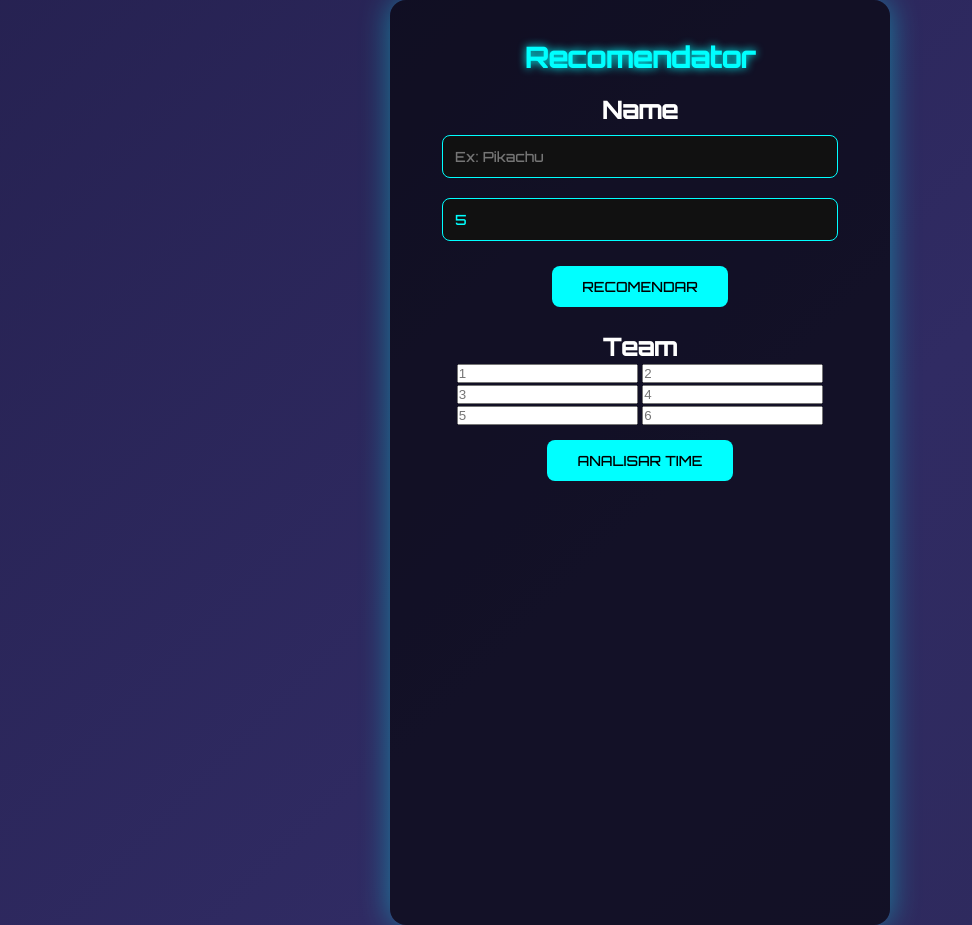
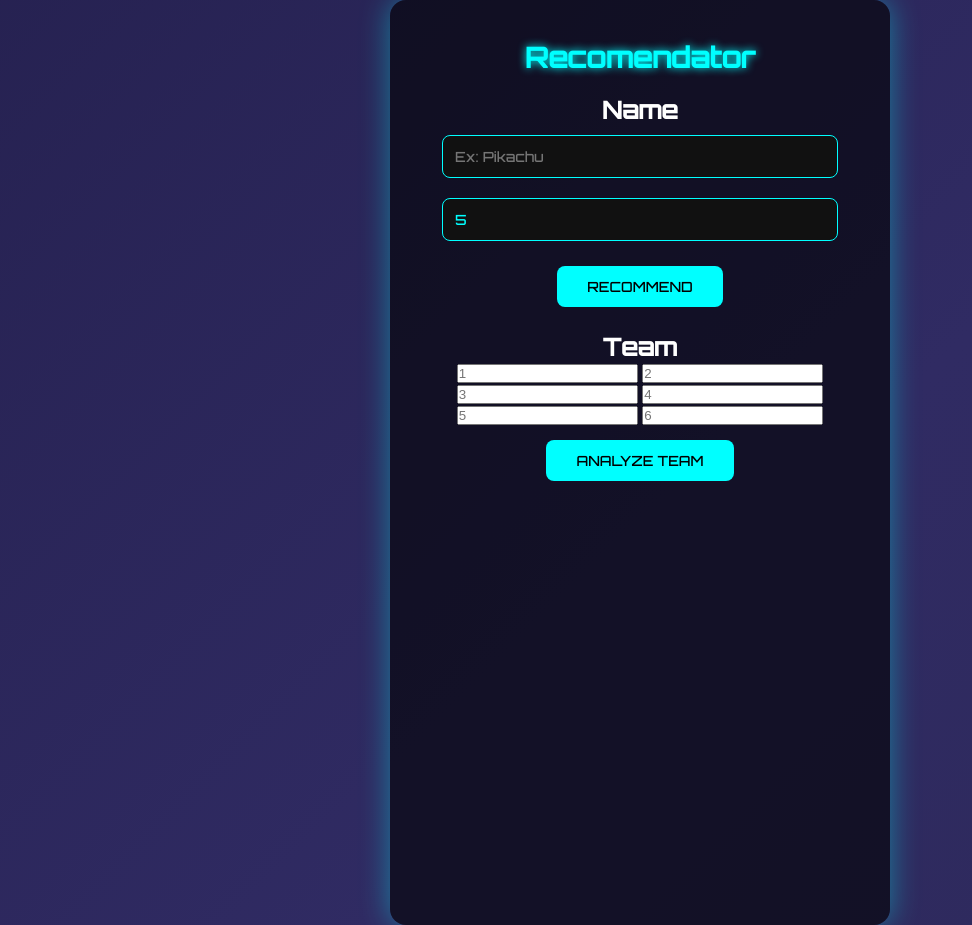
Before and after one commit to davicarmo10/Pokemon_dataset_management, a FastAPI app: page / in a window 1280 px wide. Shown: the whole page, without its empty margins (0-972 px from the left). Run offline with FastAPI, Linux system fonts and the light colour scheme; parts of the project's set-up code (start-up, migrations or seed data) failed here and were passed over.

Commit message:
update 8.1

```diff
--- a/authentication.py
+++ b/authentication.py
@@ -1,6 +1,9 @@
-from fastapi.security import APIRouter, OAuth2PasswordBearer, OAuth2PasswordRequestForm
+from fastapi.security import OAuth2PasswordBearer, OAuth2PasswordRequestForm
 from fastapi import Depends
 from fastapi import HTTPException
+from fastapi import APIRouter
+
+#part not used about authentication
 
 router = APIRouter()
 
--- a/main.py
+++ b/main.py
@@ -8,11 +8,12 @@ from fastapi.staticfiles import StaticFiles
 from fastapi.templating import Jinja2Templates
 from fastapi import Request
 from typing import List
-from authentication import router as auth_router  # <- importa o router de auth.py
+from authentication import router   # <- importa o router de auth.py
 
 app = FastAPI()
 
-app.include_router(auth_router)
+#part not used about authentication
+app.include_router(router)
 
 # ✅ Definindo o schema da requisição
 class PokemonRequest(BaseModel):
@@ -29,16 +30,16 @@ X, pokemon_names, model, pipeline = prepare_data(df_pokedex)  # ✅
 
 @app.post("/recommend/")
 def recomendar(req: PokemonRequest):
-    print('requisição recebida:', req)
+    print('requisition received', req)
     name = req.name.lower()
     top_n = req.top_n
 
     if name not in df_pokedex["name"].values:
-        raise HTTPException(status_code=404, detail=f"Pokémon '{name}' não encontrado.")
+        raise HTTPException(status_code=404, detail=f"Pokémon '{name}' not found.")
 
     recommended = recommend_pokemon(name, top_n, df_pokedex, X, pokemon_names, model)
 
-    return {"recomendacoes": recommended}
+    return {"recommendation": recommended}
 
 app.add_middleware(
     CORSMiddleware,
--- a/pokedex_dataset.py
+++ b/pokedex_dataset.py
@@ -5,6 +5,6 @@ def load_data_pokedex(caminho_csv: str):
     df = pd.DataFrame(df)
     df['name'] = df['name'].str.lower()  # Normalizando os nomes dos Pokémon
     print(df.head())
-    print("\nColunas disponíveis:")
+    print("\nAvailable Columns:")
     print(df.columns)
     return df
--- a/recommender.py
+++ b/recommender.py
@@ -3,6 +3,8 @@ from sklearn.preprocessing import StandardScaler, OneHotEncoder
 from sklearn.compose import ColumnTransformer
 from sklearn.pipeline import Pipeline
 from sklearn.neighbors import NearestNeighbors
+
+#part of preparation of data using euclidean distance
 
 def prepare_data(df):
     features = ['type1', 'type2', 'hp', 'attack', 'defense', 'sp.atk', 'sp.def', 'speed']
--- a/templates/index.html
+++ b/templates/index.html
@@ -14,8 +14,8 @@
             <h2>Name</h2>
             <form id="recommendForm">
                 <input type="text" id="pokemonName" placeholder="Ex: Pikachu" required>
-                <input type="number" id="topN" placeholder="Número de recomendações" min="1" max="10" value="5">
-                <button type="submit">Recomendar</button>
+                <input type="number" id="topN" placeholder="Number of recommendation" min="1" max="10" value="5">
+                <button type="submit">recommend</button>
             </form>
             <div id="results" class="results"></div>
         </section>
@@ -30,7 +30,7 @@
                 <input type="text" class="team-slot" placeholder="5">
                 <input type="text" class="team-slot" placeholder="6">
             </div>
-            <button id="analyzeTeam">Analisar Time</button>
+            <button id="analyzeTeam">Analyze Team</button>
             <canvas id="teamChart" width="600" height="400"></canvas>
         </section>
     </div>
@@ -67,7 +67,7 @@
                 .filter(name => name !== "");
 
             if (names.length === 0) {
-                alert("Insira pelo menos um Pokémon.");
+                alert("Insert at least one Pokémon name in the team slots.");
                 return;
             }
 
@@ -96,7 +96,7 @@
                     data: {
                         labels: labels,
                         datasets: [{
-                            label: "Status médios do time",
+                            label: "Mean Stats",
                             data: values,
                             backgroundColor: "rgba(5, 99, 132, 0.2)",
                             borderColor: "rgba(255, 99, 132, 1)",
@@ -108,21 +108,19 @@
                         scale: {
                             // ⇢ Tira os números fora ou deixa, você escolhe:
                             ticks: {
-                            display: true,                 // ← some tudo (quadrado + número)
-                            //Se quiser manter os números, comente a linha acima
-                            //dedescomente as duas de baixo:
-                            backdropColor: 'rgba(255, 99, 132, 0)', // ← quadrado transparente
-                            color: '#7afcae',              // ← cor do texto (opcional)
+                            display: true,
+                            backdropColor: 'rgba(255, 99, 132, 0)',
+                            color: '#7afcae',
                             },
                             pointLabels: {
                             color: 'rgba(0, 99, 132, 0)',
                             font: { size: 14 }
                             },
                             grid: {
-                            color: 'rgba(0, 255, 0, 0)' // cor das linhas do radar (opcional)
+                            color: 'rgba(0, 255, 0, 0)'
                             },
                             angleLines: {
-                            color: 'rgba(0, 252, 255, 0)' // linhas radiais (opcional)
+                            color: 'rgba(0, 252, 255, 0)'
                             }
                         },
                         plugins: {
```
